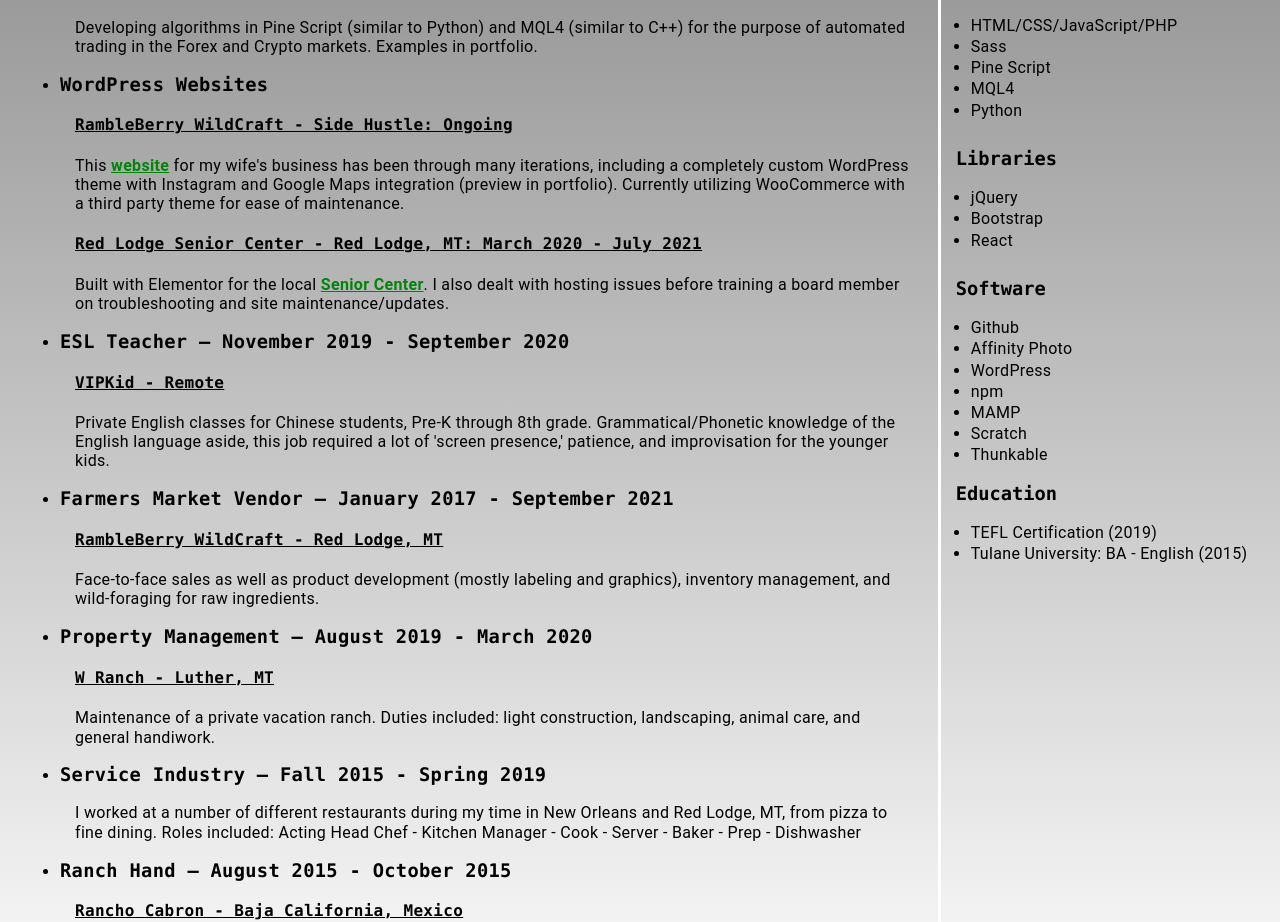
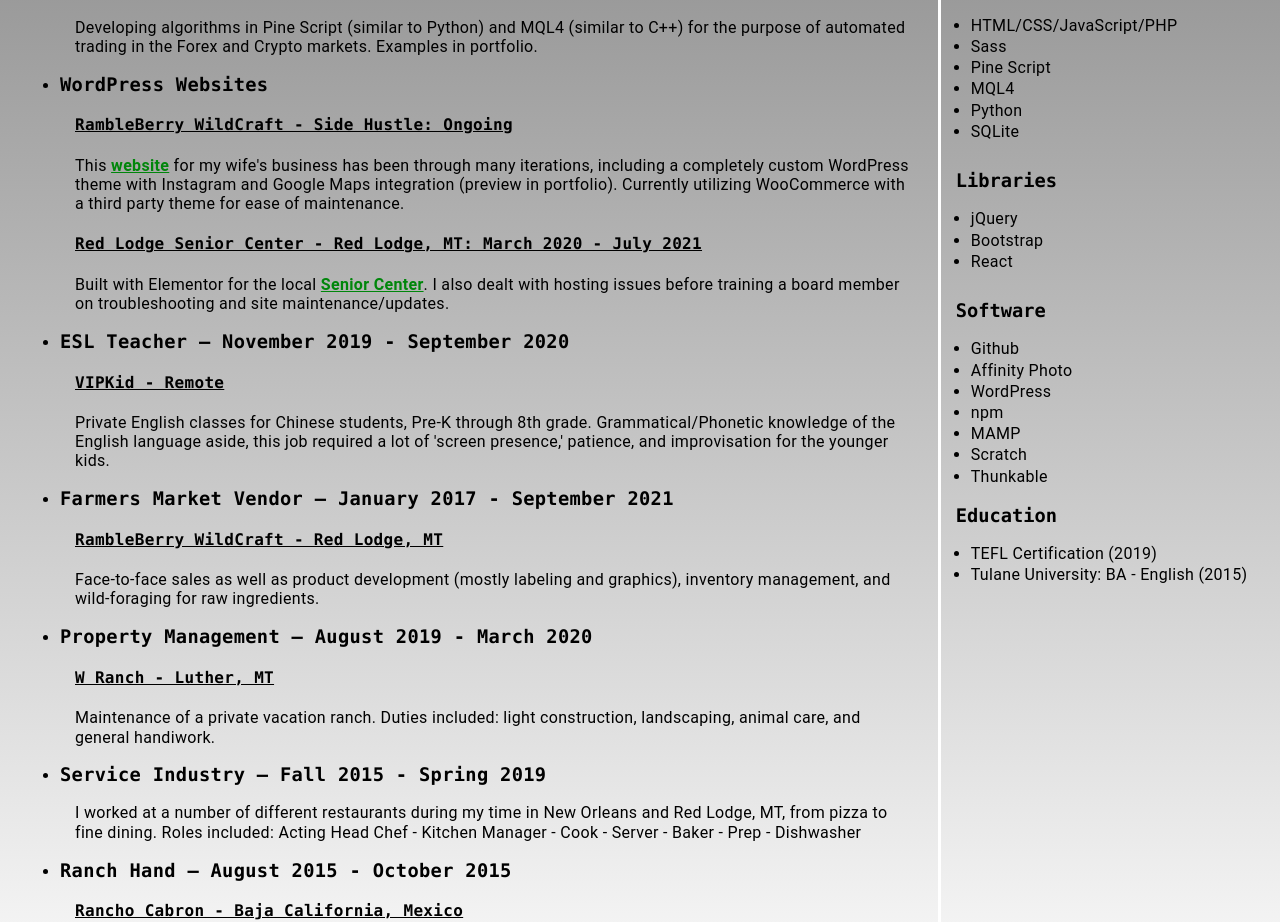
Before and after one commit to IanKuzmik/tapRootCoding, a plain HTML site: page index.html in a window 1280 px wide. Shown: the part 2272-3194 px from the top of the page. Drawn offline with Linux system fonts and the light colour scheme.

Commit message:
resume update

```diff
--- a/index.html
+++ b/index.html
@@ -233,6 +233,7 @@
                   <li>Pine Script</li>
                   <li>MQL4</li>
                   <li>Python</li>
+                  <li>SQLite</li>
                 </ul>
               </div>
               <div class="libraries">
```
Also changed, not shown: 2 other files.
